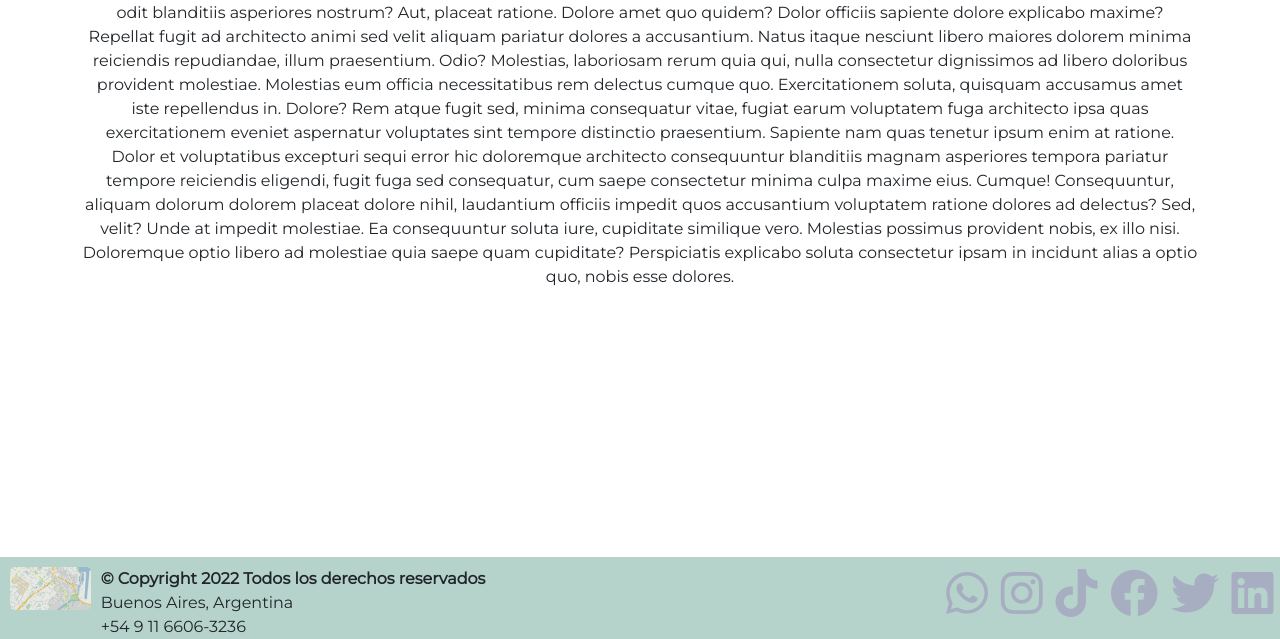
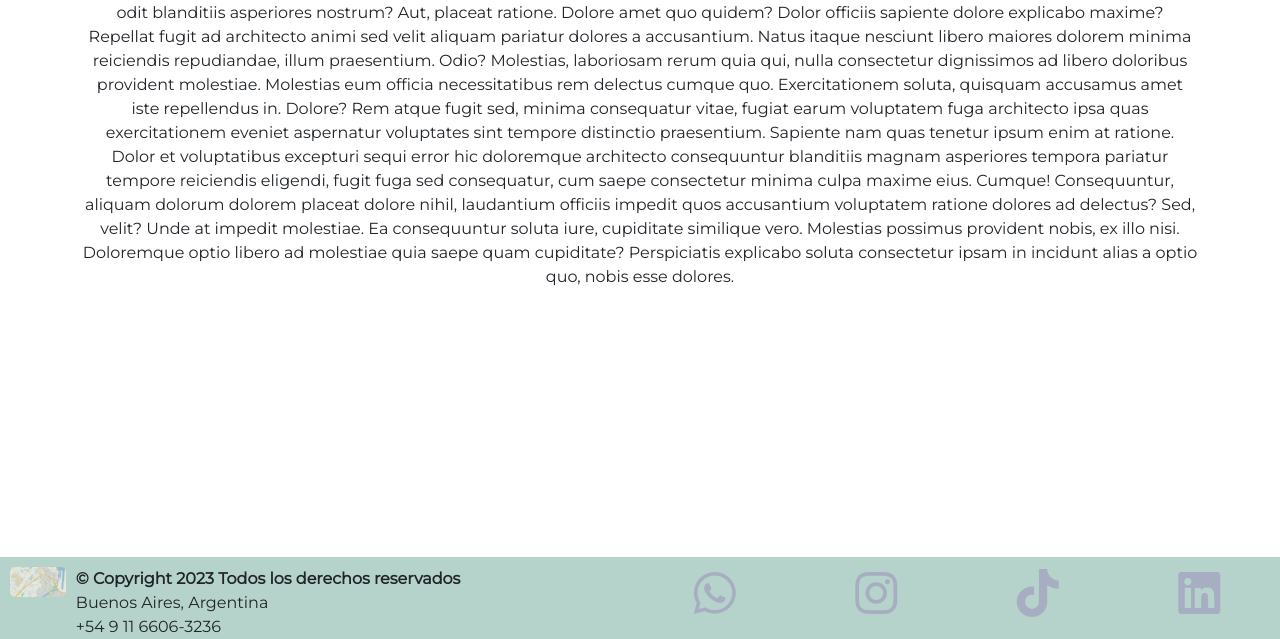
Before and after one commit to ezev-nitsar/PreEntrega3Veron, a plain HTML site: page index.html in a window 1280 px wide. Shown: the part 161-800 px from the top of the page. Drawn offline with nearby package versions, Linux system fonts and the light colour scheme.

Commit message:
Replanteo Footer según recomendación Tutor Corrector

```diff
--- a/css/style.css
+++ b/css/style.css
@@ -242,11 +242,3 @@ footer{
     margin-left:20px;
     margin-top: 10px;
 }
-
-.redes_sociales{
-    display: flex;
-    justify-content: space-around;
-    align-content: center;
-    width: 40%;
-    align-items: center;
-}
--- a/index.html
+++ b/index.html
@@ -106,25 +106,24 @@
                         src="./assets/images/map.jpg" alt="Mapa"></a>
             </div>
             <div class="datos_footer">
-                <p class="fuente_negrita m-0">&copy; Copyright 2022 Todos los derechos reservados</p>
+                <p class="fuente_negrita m-0">&copy; Copyright 2023 Todos los derechos reservados</p>
                 <p class="m-0">Buenos Aires, Argentina</p>
                 <p class="m-0">+54 9 11 6606-3236</p>
             </div>
         </div>
-        <ul class="redes_sociales m-0">
-            <li><a href="https://web.whatsapp.com/" target="_blank" rel="noopener noreferrer"><i
-                        class="fa-brands fa-whatsapp"></i></a></li>
-            <li><a href="https://www.instagram.com/" target="_blank" rel="noopener noreferrer"><i
-                        class="fa-brands fa-instagram"></i></a></li>
-            <li><a href="https://www.tiktok.com/es?lang=es" target="_blank" rel="noopener noreferrer"><i
-                        class="fa-brands fa-tiktok"></i></a></li>
-            <li><a href="https://www.facebook.com/" target="_blank" rel="noopener noreferrer"><i
-                        class="fa-brands fa-facebook"></i></a></li>
-            <li><a href="https://twitter.com/?lang=es" target="_blank" rel="noopener noreferrer"><i
-                        class="fa-brands fa-twitter"></i></a></li>
-            <li><a href="https://linkedin.com/" target="_blank" rel="noopener noreferrer"><i
-                        class="fa-brands fa-linkedin"></i></a></li>
-        </ul>
+        <div class="container">
+            <div class="row">
+                <div class="col-xs-12 col-sm-6 col-md-6 col-lg-3 text-center"><a href="https://web.whatsapp.com/"
+                        target="_blank" rel="noopener noreferrer"><i class="fa-brands fa-whatsapp"></i></a></div>
+                <div class="col-xs-12 col-sm-6 col-md-6 col-lg-3 text-center"><a href="https://www.instagram.com/"
+                        target="_blank" rel="noopener noreferrer"><i class="fa-brands fa-instagram"></i></a></div>
+                <div class="col-xs-12 col-sm-6 col-md-6 col-lg-3 text-center"><a
+                        href="https://www.tiktok.com/es?lang=es" target="_blank" rel="noopener noreferrer"><i
+                            class="fa-brands fa-tiktok"></i></a></div>
+                <div class="col-xs-12 col-sm-6 col-md-6 col-lg-3 text-center"><a href="https://linkedin.com/"
+                        target="_blank" rel="noopener noreferrer"><i class="fa-brands fa-linkedin"></i></a></div>
+            </div>
+        </div>
     </footer>
     <!--CDN Bootstrap (JS)-->
     <script src="https://cdn.jsdelivr.net/npm/bootstrap@5.2.3/dist/js/bootstrap.bundle.min.js"
```
Also changed, not shown: pages/acceso_clientes.html (+18 -17 lines), pages/contacto.html (+14 -15 lines), pages/nosotros.html (+16 -16 lines), pages/servicios.html (+16 -16 lines).
